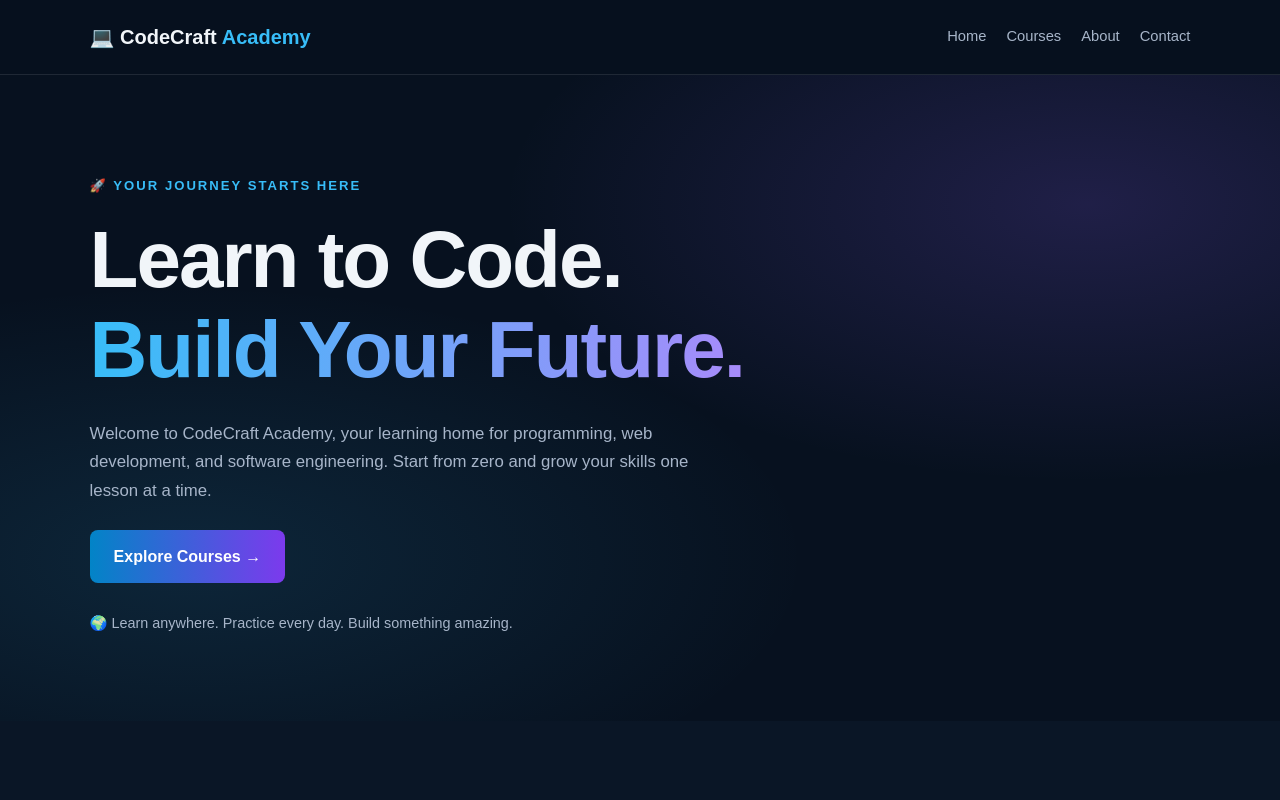
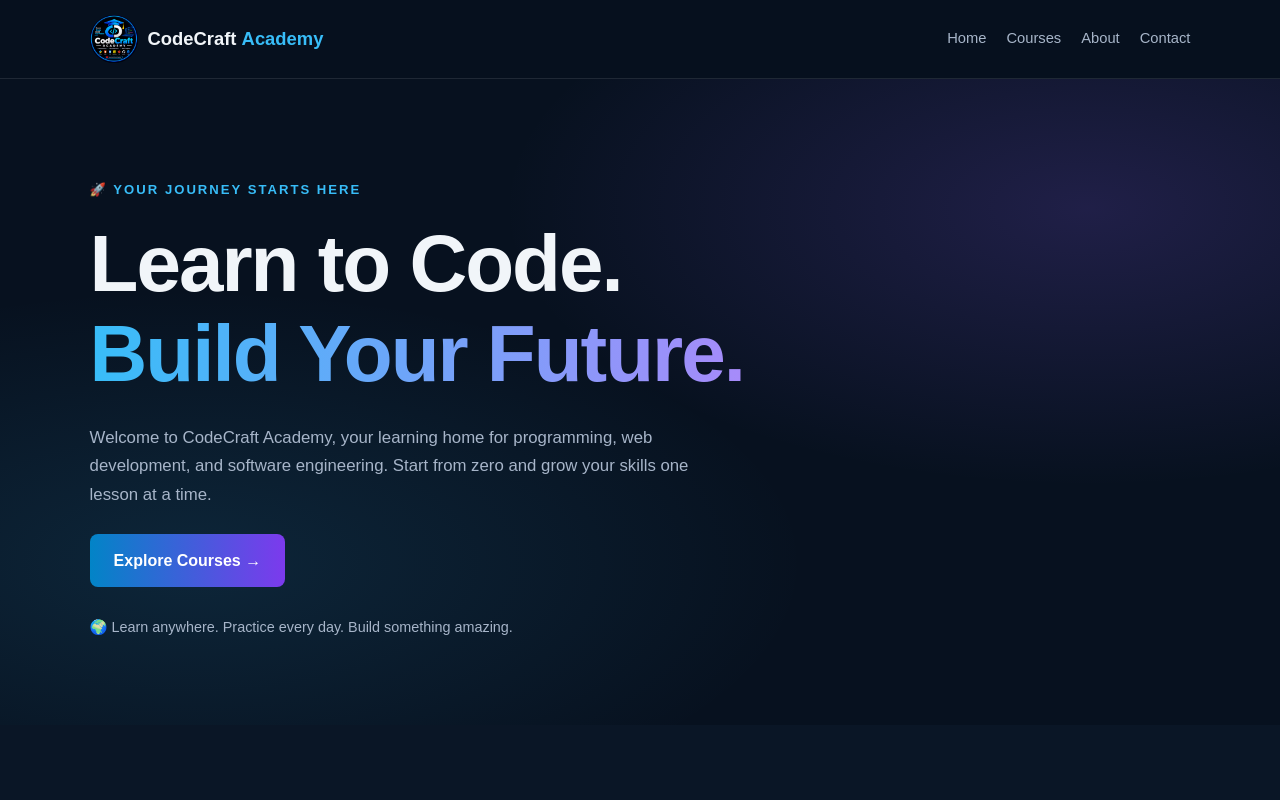
Before and after one commit to childcarefoundationug1/codecraft-academy, a plain HTML site: page index.html in a window 1280 px wide. Shown: the top 800 px of the page. Drawn offline with Linux system fonts and the light colour scheme.

Commit message:
Fix CodeCraft Academy website logo

```diff
--- a/index.html
+++ b/index.html
@@ -10,7 +10,11 @@
 <body>
 
     <header class="header">
-        <a href="#" class="logo">💻 CodeCraft<span>Academy</span></a>
+        <a href="#home" class="logo">
+            <img src="images/logo.png" alt="CodeCraft Academy Logo"
+                 onerror="this.style.display='none'">
+            <span class="logo-text">CodeCraft <b>Academy</b></span>
+        </a>
 
         <nav>
             <a href="#home">Home</a>
--- a/style.css
+++ b/style.css
@@ -301,3 +301,45 @@ footer p:first-child {
         padding: 24px;
     }
 }
+
+
+/* CodeCraft Academy logo */
+.header .logo {
+    display: inline-flex;
+    align-items: center;
+    gap: 10px;
+    text-decoration: none;
+    font-size: 1.15rem;
+    font-weight: 800;
+    white-space: nowrap;
+}
+
+.header .logo img {
+    display: block;
+    width: 48px;
+    height: 48px;
+    object-fit: contain;
+    border-radius: 50%;
+    flex-shrink: 0;
+}
+
+.header .logo .logo-text {
+    color: inherit;
+    margin-left: 0;
+}
+
+.header .logo .logo-text b {
+    color: var(--primary, #38bdf8);
+}
+
+@media (max-width: 480px) {
+    .header .logo {
+        gap: 7px;
+        font-size: 1rem;
+    }
+
+    .header .logo img {
+        width: 40px;
+        height: 40px;
+    }
+}
```
